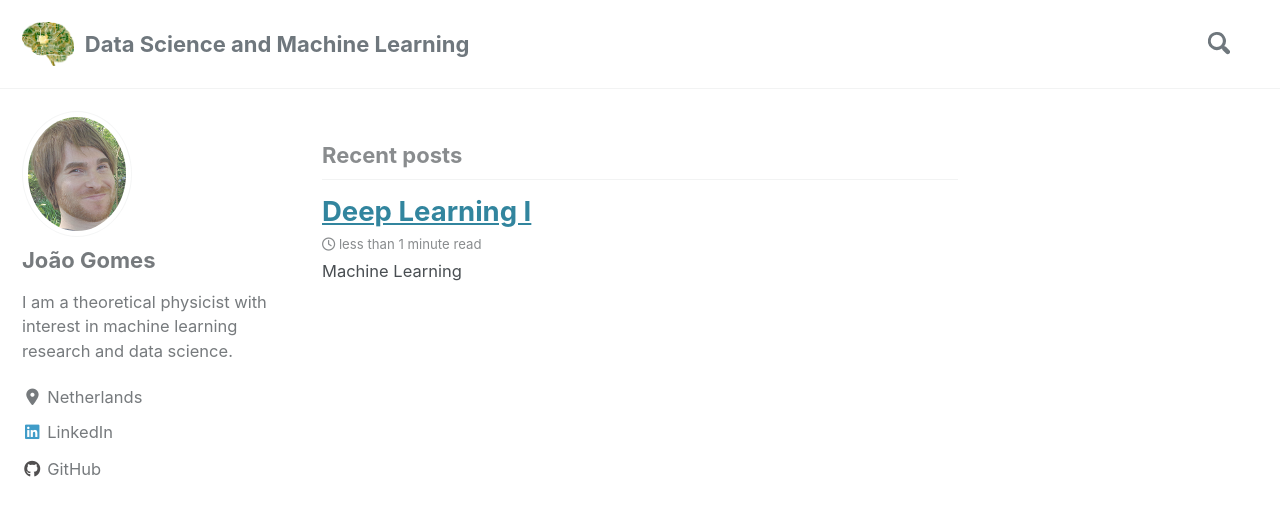
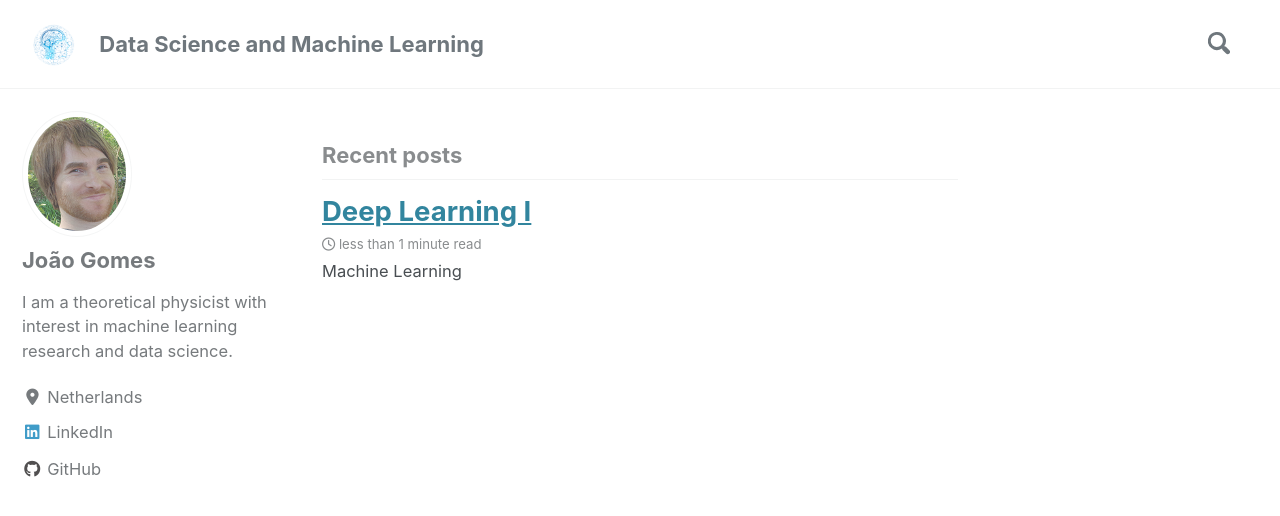
Before and after one commit to joaomvg/ml-pelican-website, a Jekyll site: the page built from index.html, in a window 1280 px wide and 900 px high. Shown: the top 516 px of the window. Built offline with Jekyll 4.4.1, drawn with Linux system fonts in a browser that asks for light colours; cached includes are drawn as plain includes; nearby versions of some CDN libraries; the list of posts is cut into pages by our own code.

Commit message:
new logo

```diff
--- a/_config.yml
+++ b/_config.yml
@@ -25,7 +25,7 @@
 baseurl                  : # the subpath of your site, e.g. "/blog"
 repository               : # GitHub username/repo-name e.g. "mmistakes/minimal-mistakes"
 teaser                   : # path of fallback teaser image, e.g. "/assets/images/500x300.png"
-logo                     : "/assets/images/brain_AI_2.png" # path of logo image to display in the masthead, e.g. "/assets/images/88x88.png"
+logo                     : "/assets/images/ai.png" # path of logo image to display in the masthead, e.g. "/assets/images/88x88.png"
 masthead_title           : # overrides the website title displayed in the masthead, use " " for no title
 # breadcrumbs            : false # true, false (default)
 words_per_minute         : 200
```
Also changed, not shown: assets/images/ai.png (added).
